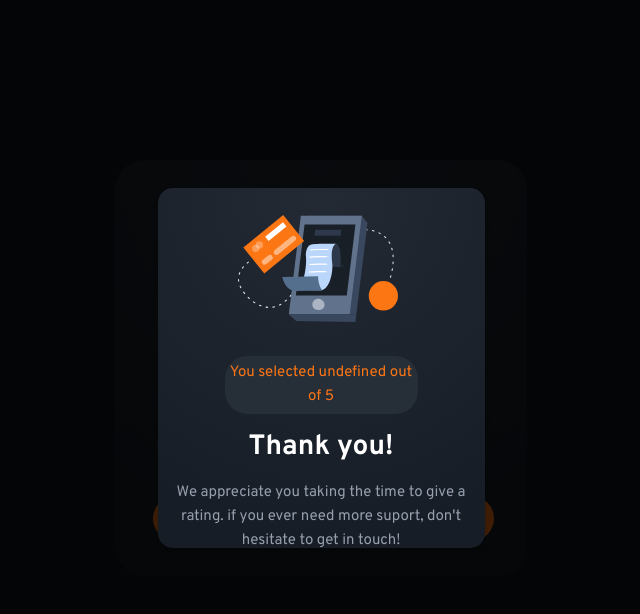
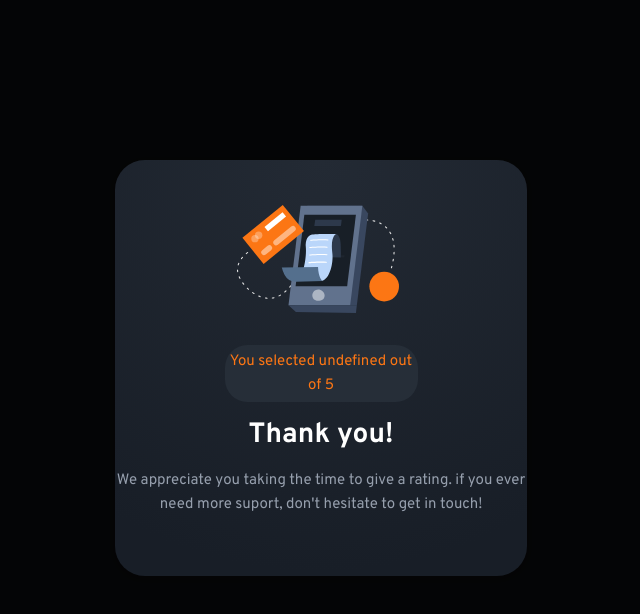
Before and after one commit to Have-Samuel/Interactive-rating-component, a plain HTML site: page index.html in a window 1280 px wide. Both pictures are taken after a click on the button "SUBMIT". Shown: the whole page, without its empty margins (319-959 px from the left). Drawn offline with Linux system fonts and the light colour scheme.

Commit message:
Edit the README file and styling the desktop version

```diff
--- a/style.css
+++ b/style.css
@@ -161,7 +161,7 @@ input[type="radio"]:checked + label {
   margin: 0 5rem 0.5rem 5rem;
 }
 
-.select {
+/* .select {
   margin: 0 5rem;
   width: 50%;
   color: #fc7614;
@@ -170,7 +170,7 @@ input[type="radio"]:checked + label {
   border-radius: 30px;
   border: none;
   text-decoration: none;
-}
+} */
 
 .selected-para {
   display: flex;
@@ -274,7 +274,6 @@ input[type="radio"]:checked + label {
     line-height: 19px;
     letter-spacing: 2px;
     margin-left: 2.4rem;
-    /* margin-top: 1rem; */
     text-align: center;
   }
 
@@ -283,4 +282,18 @@ input[type="radio"]:checked + label {
     background: rgba(255, 255, 255, 1);
     color: rgba(252, 118, 20, 1);
   }
+
+  .thanks-note {
+    height: 416px;
+    width: 412px;
+    border-radius: 30px;
+    background: radial-gradient(98.96% 98.96% at 50% 0%, #232a34 0%, #181e27 100%);
+    box-shadow: 0 2px 8px rgba(0, 0, 0, 0.26);
+  }
+
+  .illustration {
+    height: 108px;
+    width: 162px;
+    margin: 2.8rem 8.1rem 2rem 7.6rem;
+  }
 }
```
Also changed, not shown: README.md.
